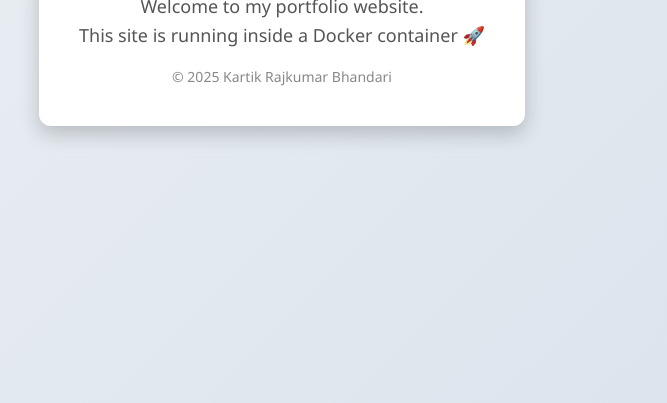
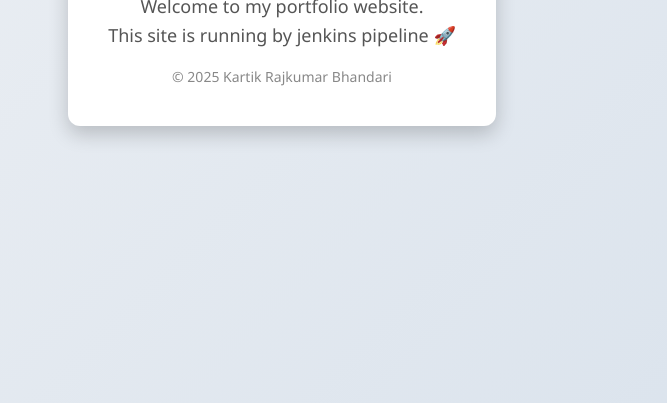
Before and after one commit to Kartik71845/jenkins-docker-pipeline, a plain HTML site: page index.html in a window 1280 px wide. Shown: the part 397-800 px from the top of the page, without its empty margins (358-1025 px from the left). Drawn offline with Linux system fonts and the light colour scheme.

Commit message:
Update index.html

```diff
--- a/index.html
+++ b/index.html
@@ -43,7 +43,7 @@
   <div class="container">
     <h1>👋 Hi, I'm Kartik</h1>
     <p>Welcome to my portfolio website.</p>
-    <p>This site is running inside a Docker container 🚀</p>
+    <p>This site is running by jenkins pipeline 🚀</p>
     <div class="footer">© 2025 Kartik Rajkumar Bhandari</div>
   </div>
 </body>
```
